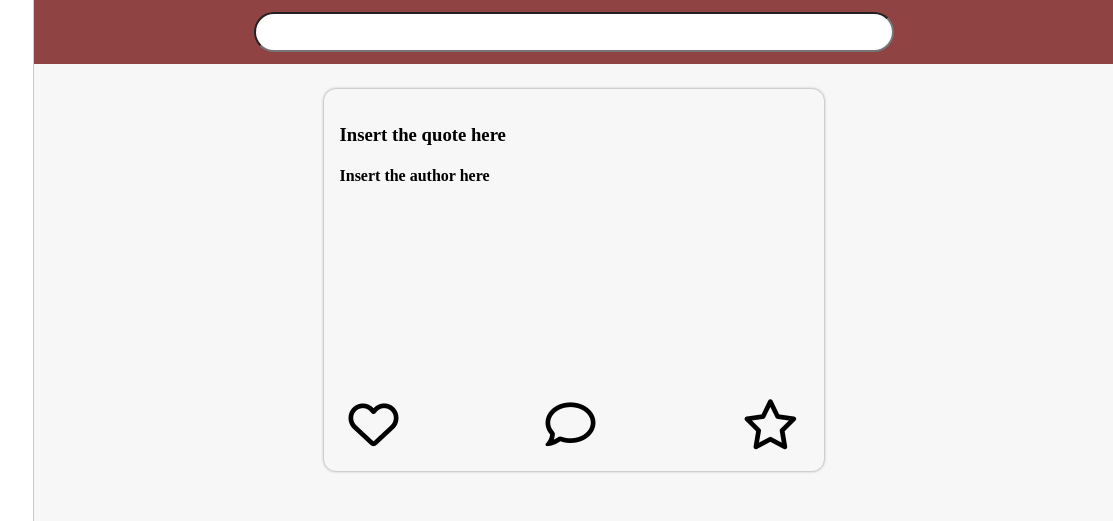
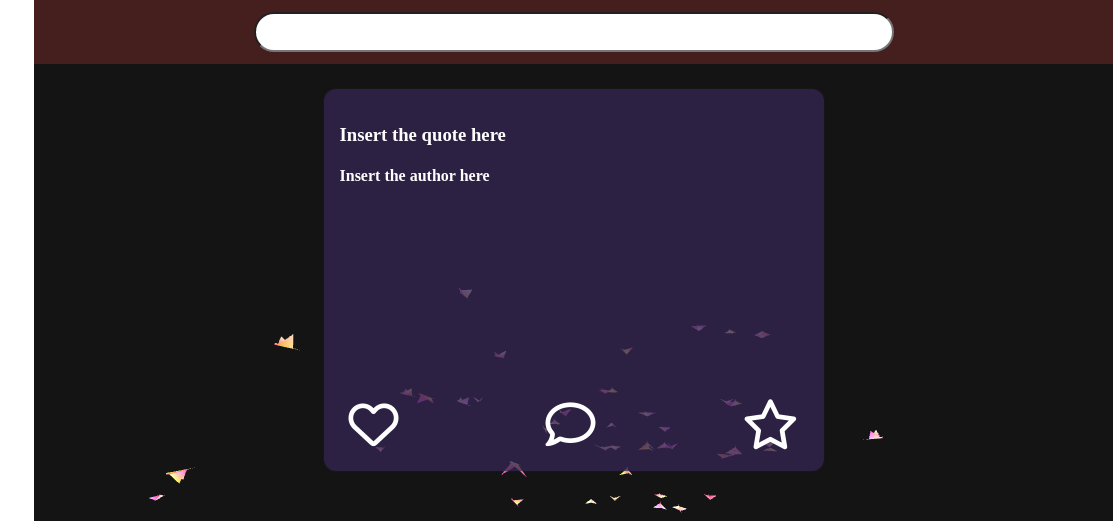
Before and after one commit to bryanchen24/Quotient, a website: page public/Home.html in a window 1280 px wide. Shown: the top 521 px of the page, 167-1280 px from the left. Drawn offline with nearby package versions, Linux system fonts and the light colour scheme; animation ran at ten frames a second.

Commit message:
feature: added the animated background (vantajs)

```diff
--- a/public/Home.html
+++ b/public/Home.html
@@ -5,26 +5,14 @@
     <meta name="viewport" content="width=device-width, initial-scale=1.0" />
     <title>Quotient Home Page</title>
 
+    <link rel="stylesheet" href="Main.css" />
+
     <script
       src="https://kit.fontawesome.com/17b497edf4.js"
       crossorigin="anonymous"
     ></script>
 
-    <!-- <script src="three.r134.min.js"></script>
-    <script src="vanta.clouds.min.js"></script>
-    <script>
-      VANTA.CLOUDS({
-        el: ".nav-bar-container",
-        mouseControls: true,
-        touchControls: true,
-        gyroControls: false,
-        minHeight: 200.0,
-        minWidth: 200.0,
-      });
-    </script> -->
-
     <script src="Quote.js" defer></script>
-    <link rel="stylesheet" href="Main.css" />
   </head>
   <body>
     <!-- Universal Side Bar -->
@@ -97,5 +85,28 @@
         </div>
       </div>
     </main>
+
+    <!-- Clouds Banner -->
+    <script src="https://cdn.jsdelivr.net/npm/three@0.134.0/build/three.min.js"></script>
+    <script src="https://cdn.jsdelivr.net/npm/vanta@0.5.24/dist/vanta.birds.min.js"></script>
+    <script>
+      VANTA.BIRDS({
+        el: ".main-content",
+        mouseControls: true,
+        touchControls: true,
+        gyroControls: false,
+        minHeight: 200.0,
+        minWidth: 200.0,
+        scale: 1.0,
+        scaleMobile: 1.0,
+        backgroundColor: 0x141414,
+        color2: 0xffff,
+        speedLimit: 6.0,
+        separation: 41.0,
+        alignment: 30.0,
+        cohesion: 22.0,
+        quantity: 3.0,
+      });
+    </script>
   </body>
 </html>
--- a/public/Main.css
+++ b/public/Main.css
@@ -23,7 +23,7 @@ body {
 /**************************/
 .nav-bar-container {
   display: flex;
-  background-color: hsla(0, 50%, 34%, 0.877);
+  background-color: hsla(0, 50%, 34%, 0.452);
   height: 4em;
   align-items: center;
   justify-content: center;
@@ -39,6 +39,10 @@ body {
   justify-content: center;
   align-items: center;
   padding: 8px;
+}
+
+.vanta-canvas {
+  /* height: 10px; */
 }
 
 /**************/
@@ -59,6 +63,8 @@ body {
   height: 350px;
   position: relative;
   padding: 16px;
+  background-color: hsla(261, 38%, 23%, 0.781);
+  color: white;
 }
 
 .quote-interact {
@@ -97,8 +103,10 @@ body {
   flex: 1;
   text-align: center;
   flex: 0 0 200px; /* sets the width to 200px */
-  box-shadow: 0px -2px 2px rgba(34, 34, 34, 0.692);
+  /* box-shadow: 0px -2px 2px rgba(34, 34, 34, 0.692); */
+  box-shadow: 0px -2px 2px rgba(255, 255, 255, 0.692);
   margin-right: 1px;
+  background-color: rgba(255, 255, 255, 0.836);
 }
 
 .side-bar-container ul {
```
